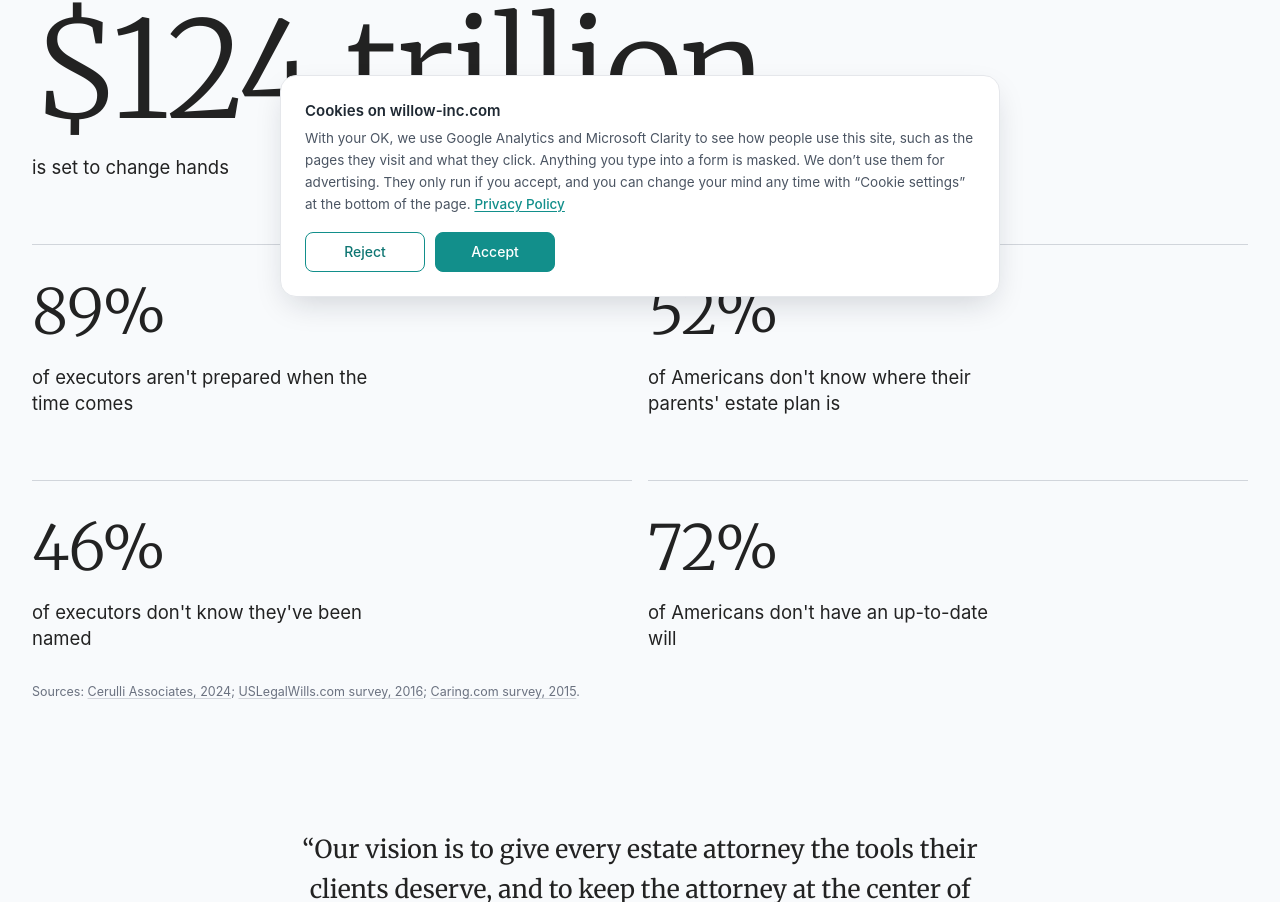
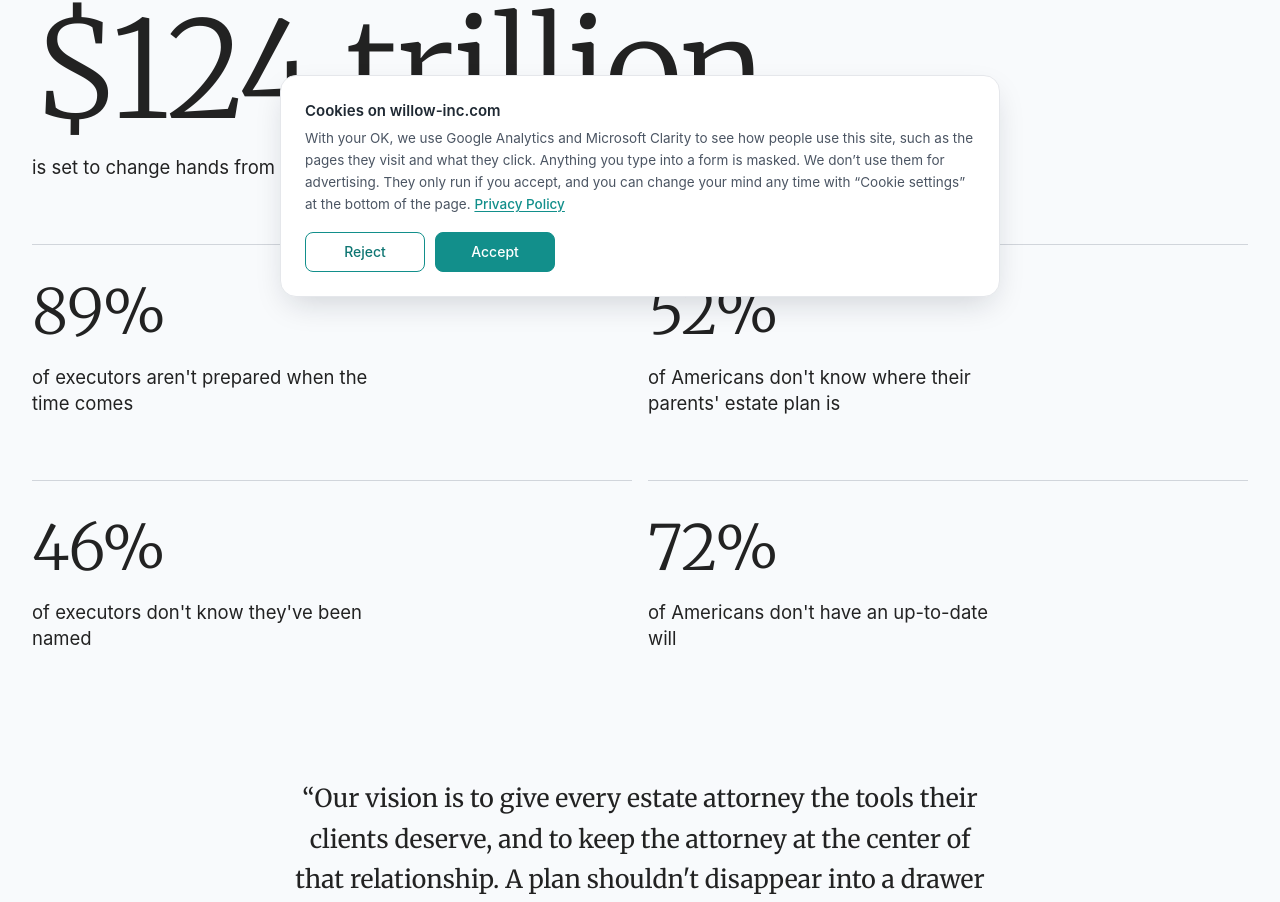
Before and after one commit to Willow-07042002-Inc/landing-page-v, a React (Vite) app: page /about in a window 1280 px wide. Shown: the part 479-1381 px from the top of the page. Built offline with nearby package versions, Linux system fonts and the light colour scheme; a web font is replaced by a local one.

Commit message:
About: drop the sources line; $124 trillion 'is set to change hands from one generation to the next' (sources kept in a code comment)
Co-Authored-By: Claude Opus 5.5 <noreply@anthropic.com>

```diff
--- a/src/pages/site/AboutPage.tsx
+++ b/src/pages/site/AboutPage.tsx
@@ -38,25 +38,27 @@ const BELIEFS = [
 ];
 
 /* The figures, as on harvey.ai's company page, all from the Horizon deck
-   (Oct 2026): $124 trillion large across the top (Cerulli Associates), then
-   four stats in two columns of two rows. 72% and 52% are cited below (the
-   deck's 71% is 72% in its source). 89% and 46% have no primary source we
-   could find (the 89% poll measured something else) and are on the page
-   because Aaron chose to keep them, Nov 19 2026. The deck's 18 e-will states
-   and 10 years between updates were dropped at his request. */
-const LEAD_FIGURE = { figure: "$124 trillion", label: "is set to change hands" };
+   (Oct 2026): $124 trillion large across the top, then four stats in two
+   columns of two rows. No sources line on the page (Aaron's call, Nov 19
+   2026); where each one comes from, for whoever asks:
+   - $124 trillion through 2048: Cerulli Associates, Dec 2024,
+     https://www.cerulli.com/press-releases/cerulli-anticipates-124-trillion-in-wealth-will-transfer-through-2048
+   - 72%: USLegalWills.com survey, June 2016 (the deck's 71% is 72% there),
+     https://prnewswire.com/news-releases/uslegalwills-survey-reveals-that-72-of-americans-do-not-have-an-up-to-date-will-300290732.html
+   - 52%: Caring.com survey, March 2015,
+     https://www.caring.com/caregivers/estate-planning/wills-survey/2015-survey
+   - 89% and 46%: no primary source found (the 89% traces to a 2026
+     ClearEstate poll of Canadians that measured something else); on the
+     page because Aaron chose to keep them.
+   The deck's 18 e-will states and 10 years between updates were dropped at
+   his request. */
+const LEAD_FIGURE = { figure: "$124 trillion", label: "is set to change hands from one generation to the next" };
 
 const FIGURES = [
   { figure: "89%", label: "of executors aren't prepared when the time comes" },
   { figure: "52%", label: "of Americans don't know where their parents' estate plan is" },
   { figure: "46%", label: "of executors don't know they've been named" },
   { figure: "72%", label: "of Americans don't have an up-to-date will" },
-];
-
-const FIGURE_SOURCES = [
-  { label: "Cerulli Associates, 2024", href: "https://www.cerulli.com/press-releases/cerulli-anticipates-124-trillion-in-wealth-will-transfer-through-2048" },
-  { label: "USLegalWills.com survey, 2016", href: "https://prnewswire.com/news-releases/uslegalwills-survey-reveals-that-72-of-americans-do-not-have-an-up-to-date-will-300290732.html" },
-  { label: "Caring.com survey, 2015", href: "https://www.caring.com/caregivers/estate-planning/wills-survey/2015-survey" },
 ];
 
 const AboutPage = () => {
@@ -93,18 +95,6 @@ const AboutPage = () => {
               ))}
             </dl>
           </div>
-          <p className="mt-[var(--hv-md)] text-[12.5px] text-gray-500">
-            Sources:{" "}
-            {FIGURE_SOURCES.map((s, i) => (
-              <React.Fragment key={s.href}>
-                {i > 0 && "; "}
-                <a href={s.href} target="_blank" rel="noopener noreferrer" className="underline decoration-gray-300 underline-offset-2 hover:text-gray-700">
-                  {s.label}
-                </a>
-              </React.Fragment>
-            ))}
-            .
-          </p>
         </div>
       </section>
 
```
